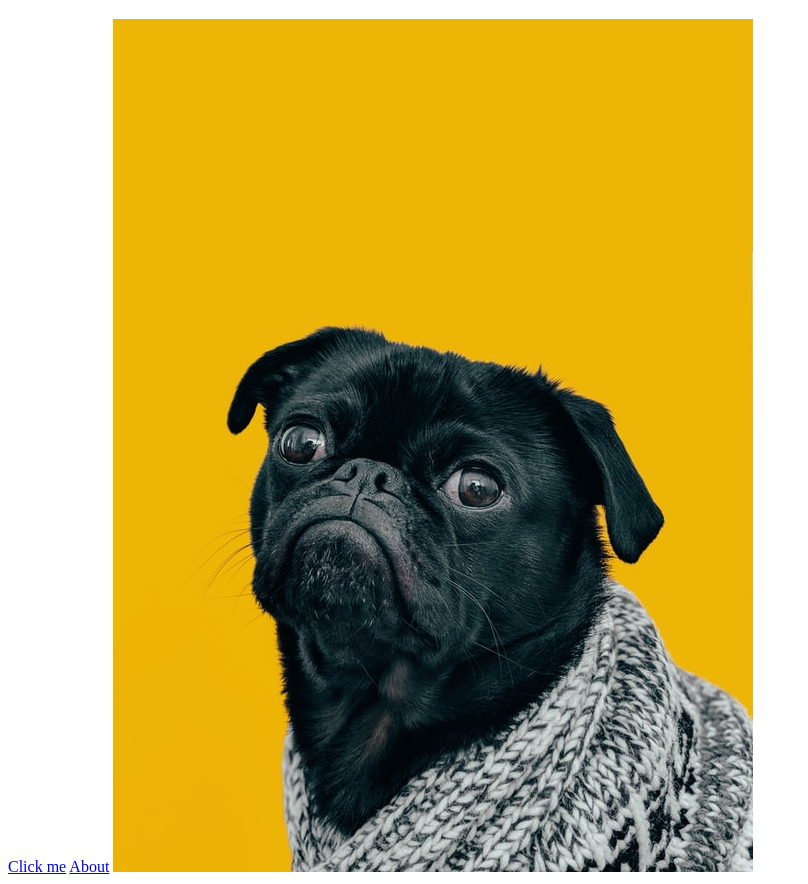
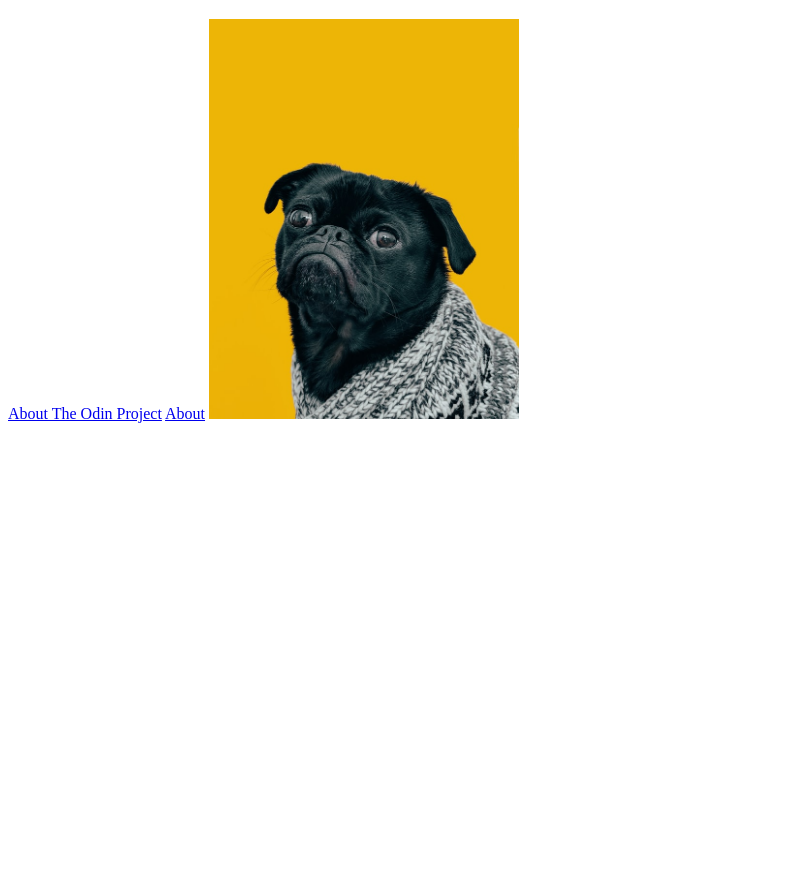
Before and after one commit to kpode/odin-links-and-images, a plain HTML site: page index.html in a window 1280 px wide. Shown: the part 61-945 px from the top of the page, without its empty margins (0-808 px from the left). After the commit the page ends 800 px from the top, so only its background shows below. Drawn offline with Linux system fonts and the light colour scheme.

Commit message:
edit index.html

```diff
--- a/index.html
+++ b/index.html
@@ -7,11 +7,11 @@
 
     <body>
         <h1>Homepage</h1>
-            <a href="https://www.theodinproject.com/about"target="_blank" rel="noopener noreferrer">Click me</a>
+            <a href="https://www.theodinproject.com/about"target="_blank" rel="noopener noreferrer">About The Odin Project</a>
 
             <a href="./pages/about.html">About</a>
 
-            <img src="images/dog.jpg">
+            <img src="./images/dog.jpg" alt="Charles the dog" height="400" width="310">
 
     </body>
 </html>
```
